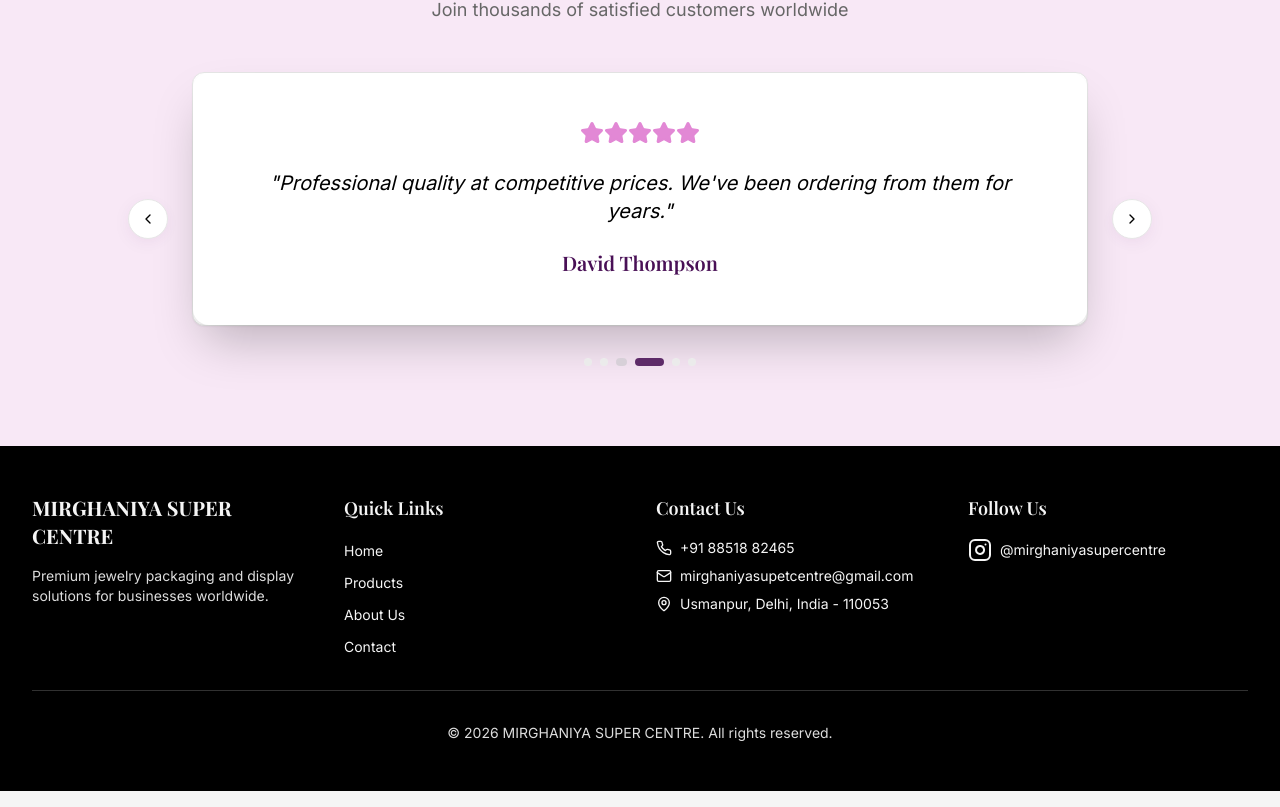
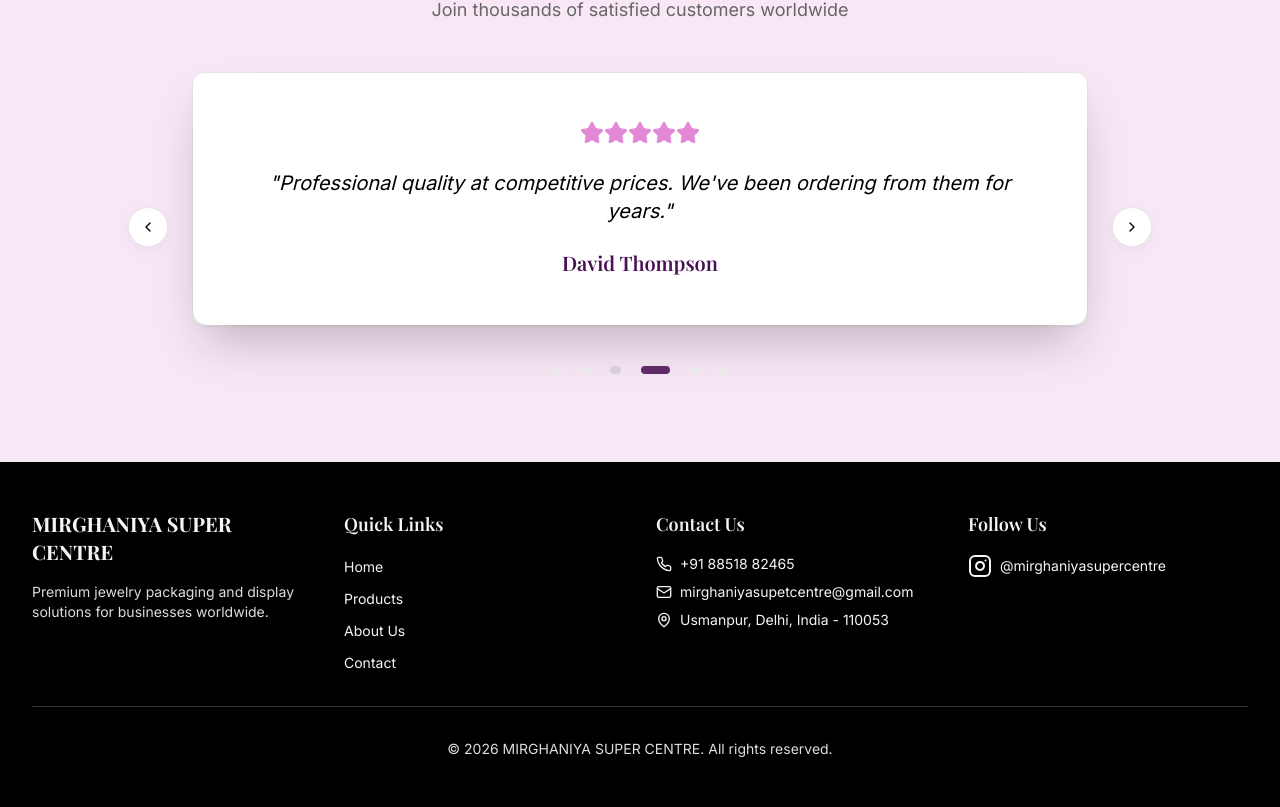
Before and after one commit to mirghaniya/msc_packers, a React (Vite) app: page / in a window 1280 px wide. Shown: the part 2245-3052 px from the top of the page. Built offline with nearby package versions, Linux system fonts and the light colour scheme; no server answers; the database is empty; the HTML template or start-up script is replaced by a standard one.

Commit message:
Increase touch targets for carousel dots
Co-authored-by: mirghaniya <69891128+mirghaniya@users.noreply.github.com>

```diff
--- a/src/components/BrandCarousel.tsx
+++ b/src/components/BrandCarousel.tsx
@@ -69,8 +69,8 @@ export const BrandCarousel = () => {
         </div>
 
         {/* Dots */}
-        <div className="flex justify-center mt-6 space-x-2">
-          {brands.map((_, index) => <button key={index} onClick={() => setCurrentIndex(index)} className={`w-2 h-2 rounded-full transition-all duration-300 ${index === currentIndex % brands.length ? "bg-primary w-6" : "bg-muted-foreground/30 hover:bg-muted-foreground/50"}`} aria-label={`Go to slide ${index + 1}`} />)}
+        <div className="flex justify-center mt-6 space-x-1">
+          {brands.map((_, index) => <button key={index} onClick={() => setCurrentIndex(index)} className={`w-2 h-2 p-2 box-content rounded-full transition-all duration-300 bg-clip-content ${index === currentIndex % brands.length ? "bg-primary w-6" : "bg-muted-foreground/30 hover:bg-muted-foreground/50"}`} aria-label={`Go to slide ${index + 1}`} />)}
         </div>
       </div>
     </section>;
--- a/src/components/TestimonialSlider.tsx
+++ b/src/components/TestimonialSlider.tsx
@@ -96,8 +96,8 @@ export const TestimonialSlider = () => {
           </div>
 
           {/* Dots Navigation */}
-          <div className="flex justify-center mt-8 space-x-2">
-            {testimonials.map((_, index) => <button key={index} onClick={() => goToSlide(index)} className={`w-2 h-2 rounded-full transition-all duration-300 ${index === currentIndex ? "bg-primary w-8" : "bg-muted hover:bg-primary/50"}`} aria-label={`Go to testimonial ${index + 1}`} />)}
+          <div className="flex justify-center mt-8 space-x-1">
+            {testimonials.map((_, index) => <button key={index} onClick={() => goToSlide(index)} className={`w-2 h-2 p-2 box-content rounded-full transition-all duration-300 bg-clip-content ${index === currentIndex ? "bg-primary w-8" : "bg-muted hover:bg-primary/50"}`} aria-label={`Go to testimonial ${index + 1}`} />)}
           </div>
         </div>
       </div>
```
